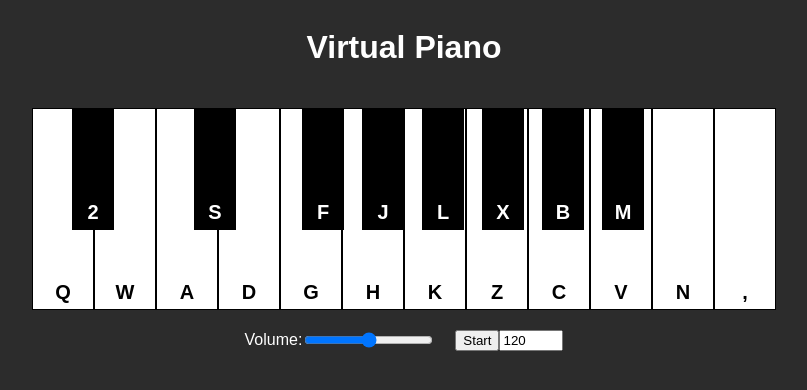
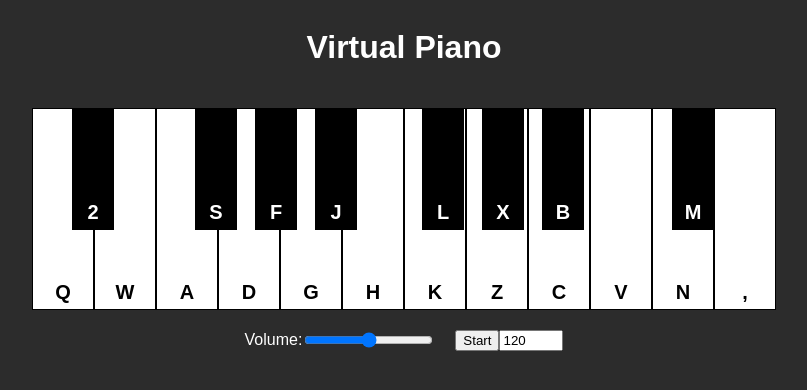
Before and after one commit to cardinal-archive/vKeyboard, a plain HTML site: page index.html in a window 1280 px wide. Shown: the whole page, without its empty margins (236-1043 px from the left). Drawn offline with Linux system fonts and the light colour scheme; no server answers.

Commit message:
Update index.html

```diff
--- a/index.html
+++ b/index.html
@@ -16,12 +16,12 @@
         <div class="key black" data-note="A#3" data-key="2" style="left: 40px;"></div>
         <div class="key white" data-note="B3" data-key="W"></div>
         <div class="key white" data-note="C4" data-key="A"></div>
-        <div class="key black" data-note="C#4" data-key="S" style="left: 162px;"></div>
+        <div class="key black" data-note="C#4" data-key="S" style="left: 163px;"></div>
         <div class="key white" data-note="D4" data-key="D"></div>
-        <div class="key black" data-note="D#4" data-key="F" style="left: 270px;"></div>
+        <div class="key black" data-note="D#4" data-key="F" style="left: 223px;"></div>
         <div class="key white" data-note="E4" data-key="G"></div>
         <div class="key white" data-note="F4" data-key="H"></div>
-        <div class="key black" data-note="F#4" data-key="J" style="left: 330px;"></div>
+        <div class="key black" data-note="F#4" data-key="J" style="left: 283px;"></div>
         <div class="key white" data-note="G4" data-key="K"></div>
         <div class="key black" data-note="G#4" data-key="L" style="left: 390px;"></div>
         <div class="key white" data-note="A4" data-key="Z"></div>
@@ -30,7 +30,7 @@
         <div class="key white" data-note="C5" data-key="V"></div>
         <div class="key black" data-note="C#5" data-key="B" style="left: 510px;"></div>
         <div class="key white" data-note="D5" data-key="N"></div>
-        <div class="key black" data-note="D#5" data-key="M" style="left: 570px;"></div>
+        <div class="key black" data-note="D#5" data-key="M" style="left: 640px;"></div>
         <div class="key white" data-note="E5" data-key=","></div>
     </div>
 
```
